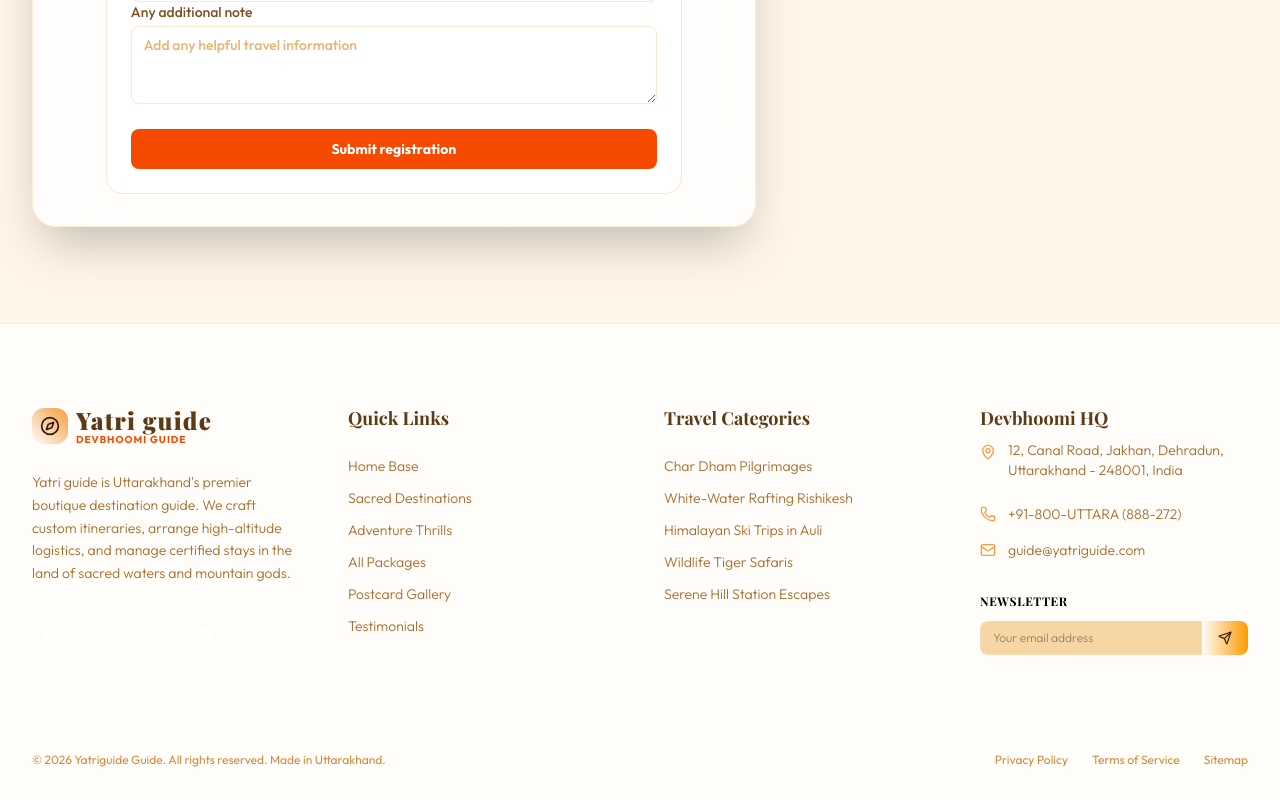
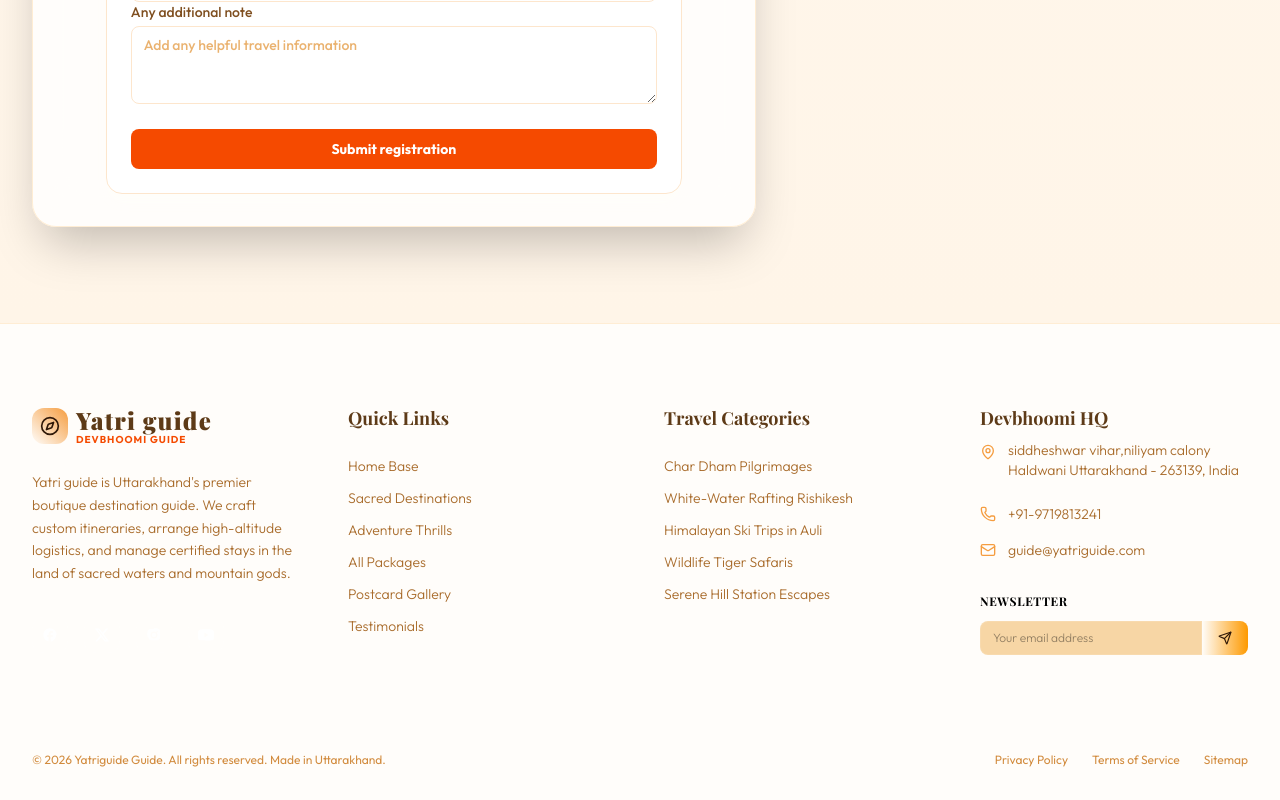
Before and after one commit to gunjansoun885-tech/yatriguide, a Next.js app: page /contact in a window 1280 px wide. Shown: the part 2156-2956 px from the top of the page. Built offline with nearby package versions, Linux system fonts and the light colour scheme.

Commit message:
Updated website

```diff
--- a/components/Footer.jsx
+++ b/components/Footer.jsx
@@ -148,15 +148,15 @@ export default function Footer() {
           <div className="flex items-start space-x-3">
             <MapPin className="w-4 h-4 text-emerald-400 mt-1 shrink-0" />
             <span>
-              12, Canal Road, Jakhan, Dehradun, <br />
-              Uttarakhand - 248001, India
+              siddheshwar vihar,niliyam calony <br />
+             Haldwani Uttarakhand - 263139, India
             </span>
           </div>
 
           <div className="flex items-center space-x-3 pt-2">
             <Phone className="w-4 h-4 text-emerald-400 shrink-0" />
-            <a href="tel:+91800XXXXXXXX" className="hover:text-gold-400 transition-colors">
-              +91-800-UTTARA (888-272)
+            <a href="tel:+9719XXXXXXXX" className="hover:text-gold-400 transition-colors">
+              +91-9719813241
             </a>
           </div>
 
--- a/components/Packages.jsx
+++ b/components/Packages.jsx
@@ -11,8 +11,7 @@ const PACKAGES_DATA = [
     duration: "10 Nights / 11 Days",
     rating: 5,
     reviews: 142,
-    price: "28,999",
-    originalPrice: "34,999",
+
     image: "/chardham.jpg",
     inclusions: ["Chauffeur Driven SUV", "Premium Hotels", "VIP Temple Entry", "Pure Veg Meals"],
     badge: "Most Sacred"
@@ -23,8 +22,7 @@ const PACKAGES_DATA = [
     duration: "5 Nights / 6 Days",
     rating: 4,
     reviews: 98,
-    price: "16,499",
-    originalPrice: "19,999",
+
     image: "/rafting.jpeg",
     inclusions: ["Skiing Equipment", "Ganga White-Water Rafting", "Riverside Camping", "Scenic Cable Car Ticket"],
     badge: "Thrill Seeker"
@@ -35,8 +33,8 @@ const PACKAGES_DATA = [
     duration: "4 Nights / 5 Days",
     rating: 5,
     reviews: 84,
-    price: "11,999",
-    originalPrice: "14,500",
+
+
     image: "/queen.jpg",
     inclusions: ["Private Luxury Sedan", "Lake-view Stays", "Boat Ride Tickets", "Local Tour Guide"],
     badge: "Leisure Escape"
@@ -165,13 +163,6 @@ export default function Packages() {
 
                 {/* Price & Book Button */}
                 <div className="pt-4 border-t border-white/5 flex items-center justify-between mt-auto">
-                  <div>
-                    <span className="text-[10px] uppercase tracking-widest text-stone-400 block font-sans">Price starting at</span>
-                    <div className="flex items-baseline space-x-1.5">
-                      <span className="text-xl sm:text-2xl font-sans font-black text-gold-400">₹{pkg.price}</span>
-                      <span className="text-xs text-stone-400 line-through">₹{pkg.originalPrice}</span>
-                    </div>
-                  </div>
 
                   <motion.button
                     whileTap={{ scale: 0.95 }}
```
